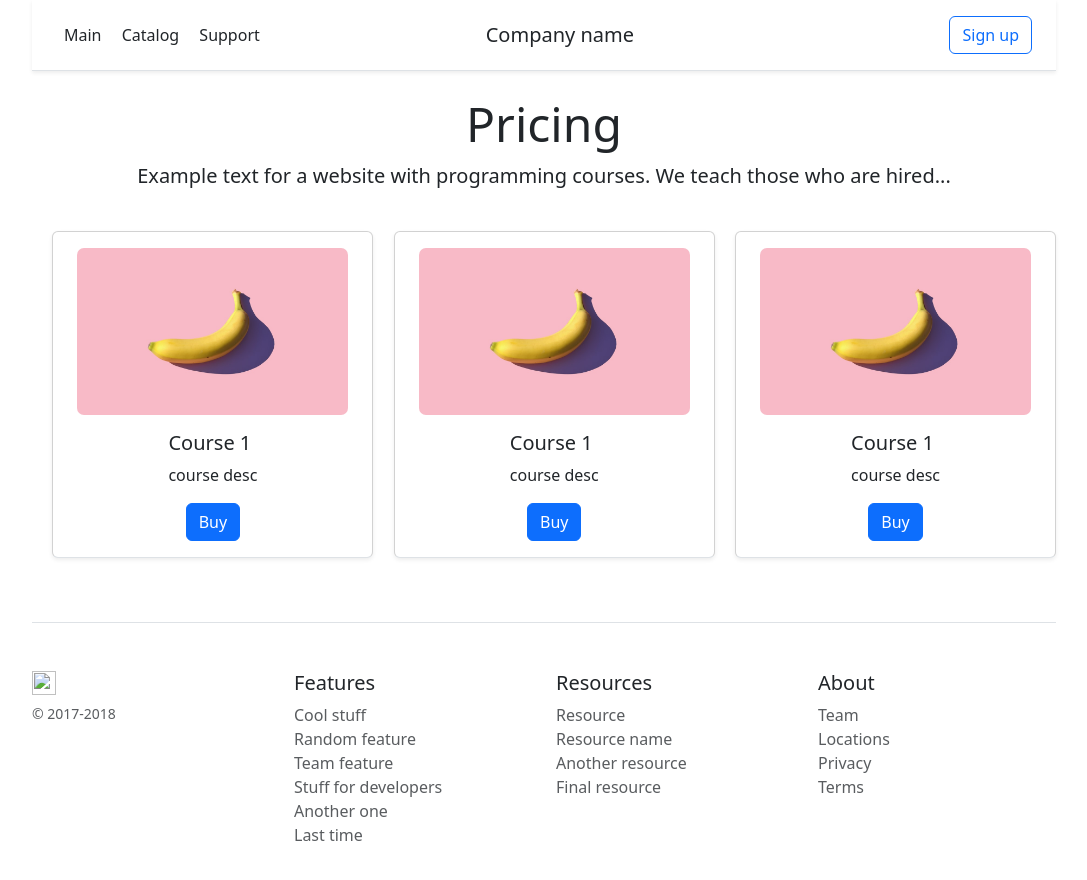
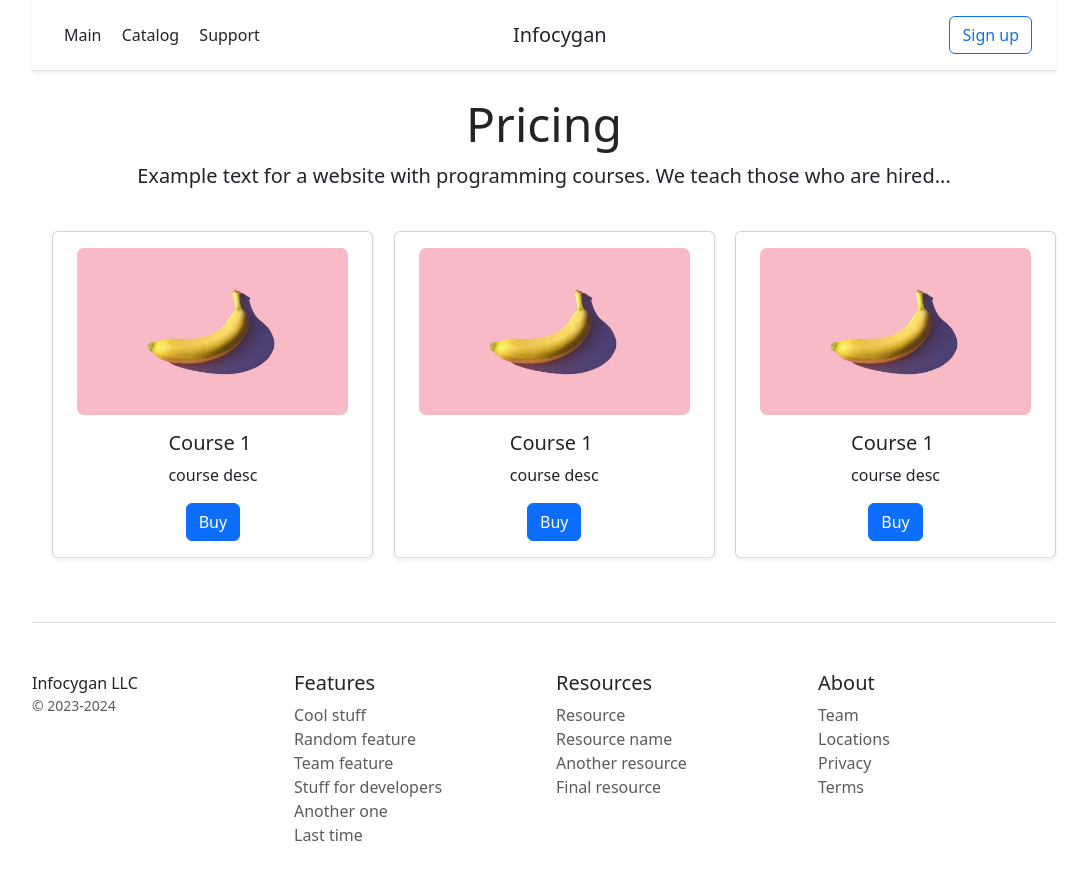
Before and after one commit to T4jgat/assignment-2, a plain HTML site: page index.html in a window 1280 px wide. Shown: the whole page, without its empty margins (96-1183 px from the left). Drawn offline with nearby package versions, Linux system fonts and the light colour scheme.

Commit message:
update company name

```diff
--- a/index.html
+++ b/index.html
@@ -34,7 +34,7 @@
             <a class="p-2 text-dark" href="#">Catalog</a>
             <a class="p-2 text-dark" href="#">Support</a>
         </nav>
-        <h5 class="my-0 mr-md-auto font-weight-normal company-name">Company name</h5>
+        <h5 class="my-0 mr-md-auto font-weight-normal company-name">Infocygan</h5>
         <a class="btn btn-outline-primary" href="#">Sign up</a>
     </div>
 
@@ -80,8 +80,8 @@
     <footer class="pt-4 my-md-5 pt-md-5 border-top">
         <div class="row">
             <div class="col-12 col-md">
-                <img class="mb-2" src="../../assets/brand/bootstrap-solid.svg" alt="" width="24" height="24">
-                <small class="d-block mb-3 text-muted">© 2017-2018</small>
+                <span class="mb-2">Infocygan LLC</span>
+                <small class="d-block mb-3 text-muted">© 2023-2024</small>
             </div>
             <div class="col-6 col-md">
                 <h5>Features</h5>
```
